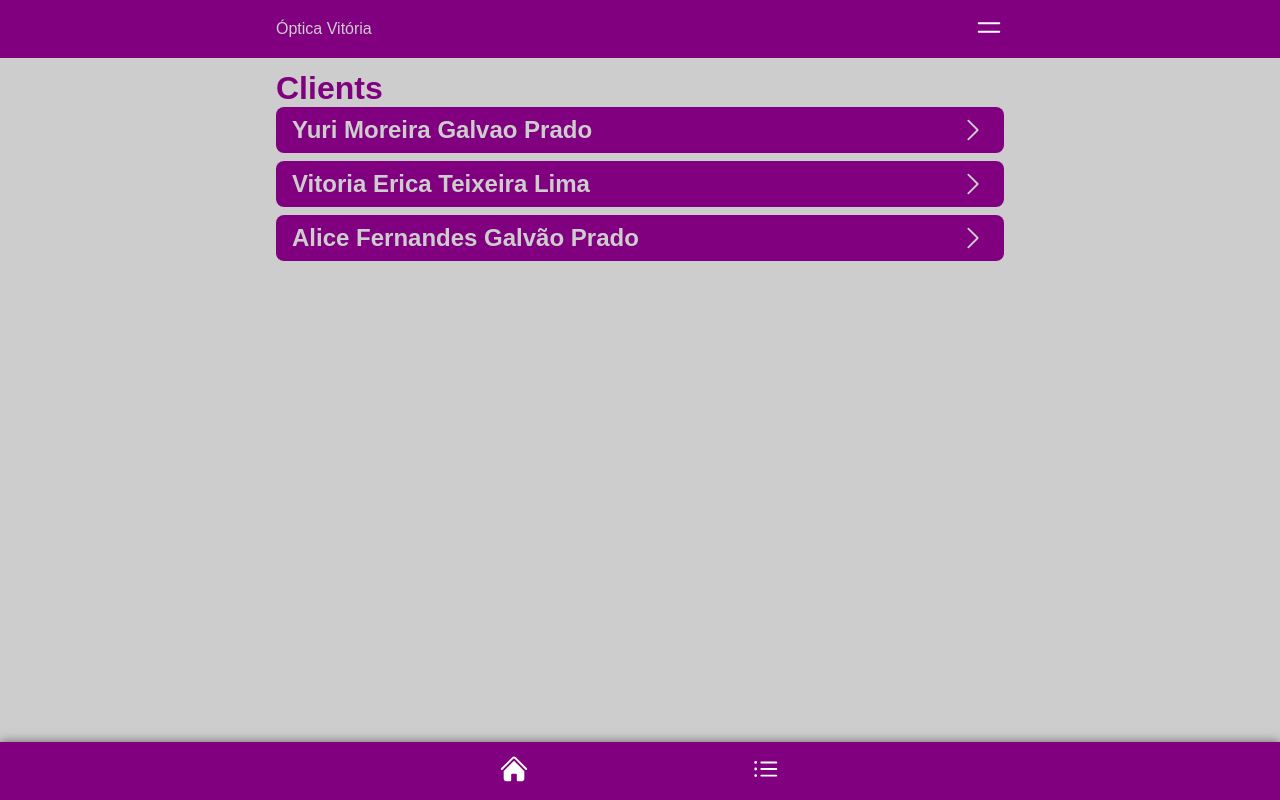
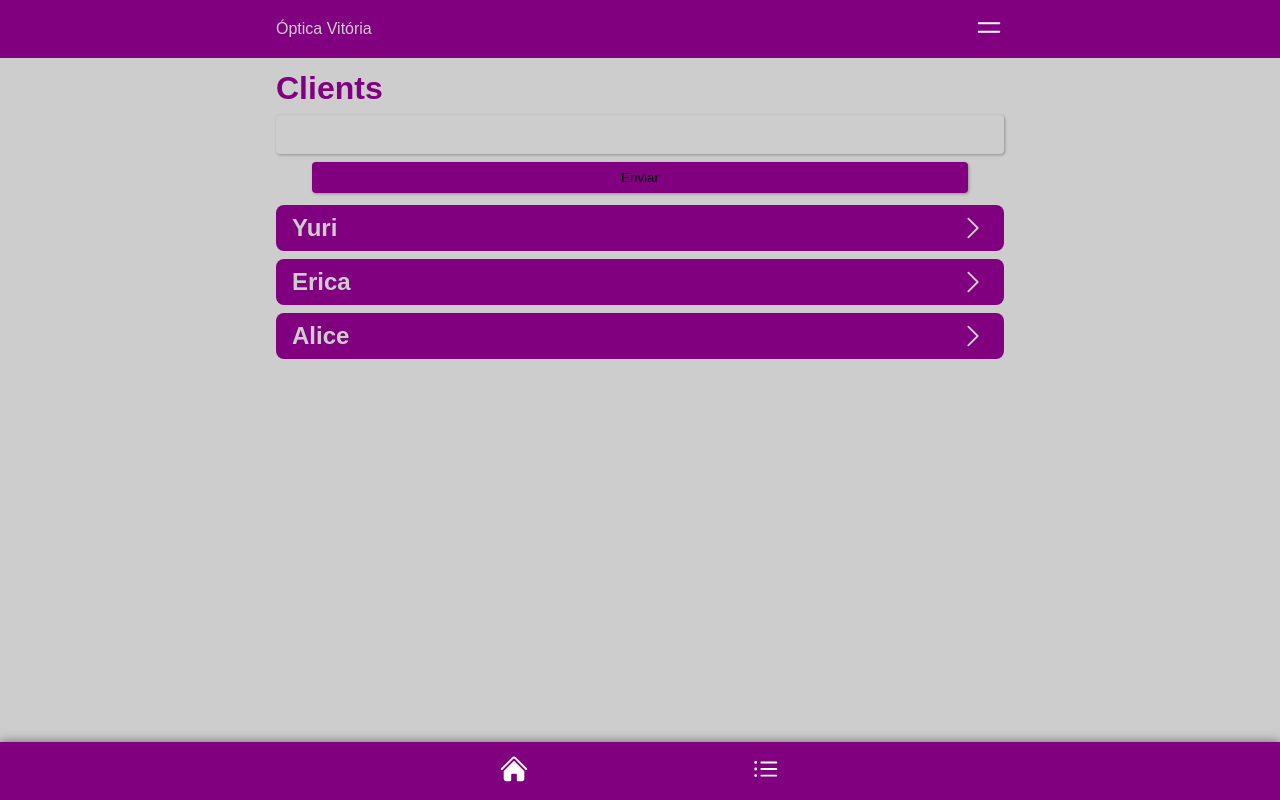
Before and after one commit to gvao/optica-vitoria, a Next.js app: page /clients in a window 1280 px wide. Built offline with nearby package versions, Linux system fonts and the light colour scheme.

Commit message:
refactored

```diff
--- a/src/app/clients/page.tsx
+++ b/src/app/clients/page.tsx
@@ -1,16 +1,5 @@
-import { ChevronRightIcon } from "@heroicons/react/24/solid";
-import styles from './styles.module.css'
-
-type Client = {
-    id: string;
-    fullName: string;
-}
-
-const clients: Client[] = [
-    { id: '1', fullName: 'Yuri Moreira Galvao Prado', },
-    { id: '2', fullName: 'Vitoria Erica Teixeira Lima', },
-    { id: '3', fullName: 'Alice Fernandes Galvão Prado', },
-]
+import { FormClient } from "./components/form";
+import { ListClients } from "./components/list";
 
 export default function ClientsPage() {
 
@@ -18,15 +7,8 @@
         <>
             <h1>Clients</h1>
 
-            <ul className={styles.card_wrapper} >
-                {clients.map(client => (
-                    <li key={client.id} className={`${styles.item} ${styles.card_item}`}>
-                        <h2>{client.fullName}</h2>
-                        <ChevronRightIcon className={styles.icon} />
-                    </li>
-                ))}
-
-            </ul>
+            <FormClient />
+            <ListClients />
         </>
     )
 }
--- a/src/app/clients/styles.module.css
+++ /dev/null
@@ -1,24 +0,0 @@
-.icon {
-    width: 30px;
-    height: 30px;
-}
-
-.item {
-    display: flex;
-    justify-content: space-between;
-    align-items: center;
-}
-
-.card_wrapper {
-    display: flex;
-    flex-direction: column;
-    gap: 8px;
-}
-
-.card_item {
-    background-color: var(--color-primary);
-    color: var(--color-secondary-100);
-
-    padding: 8px 16px;
-    border-radius: 8px;
-}
```
